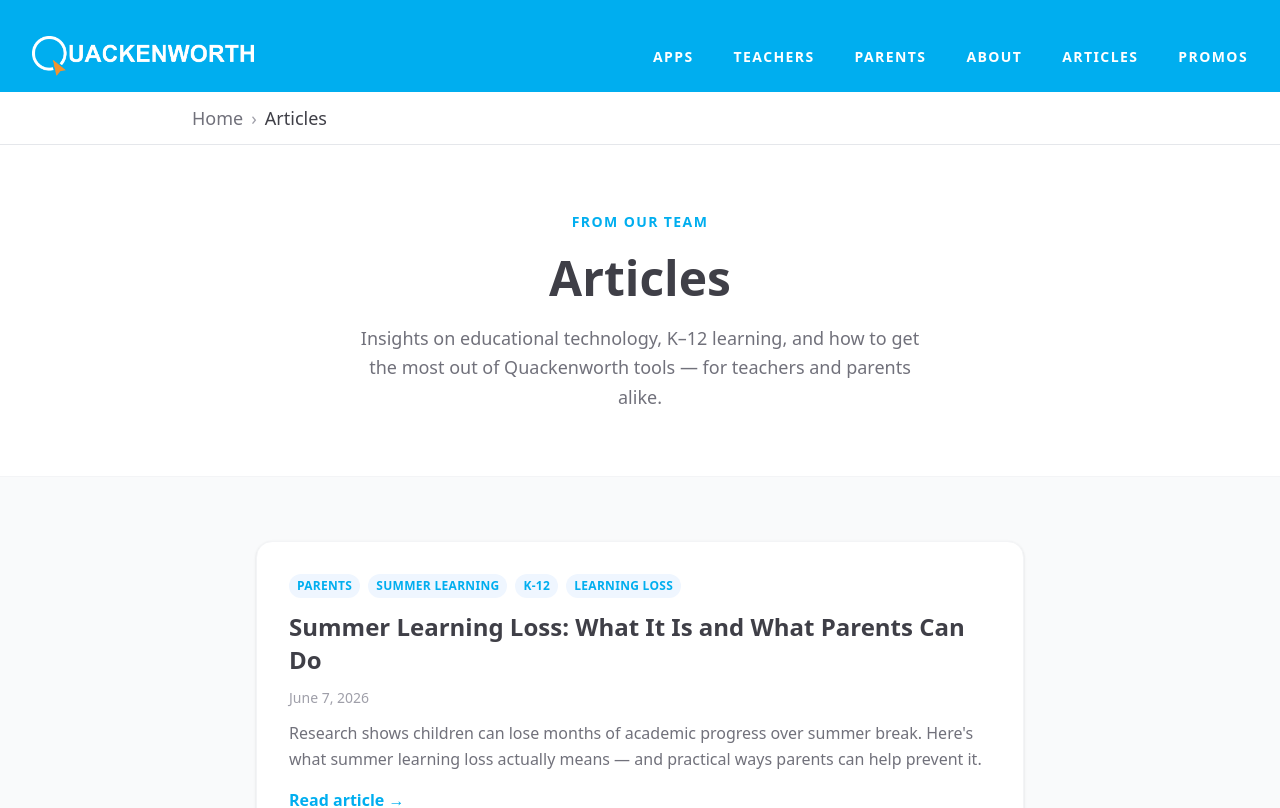
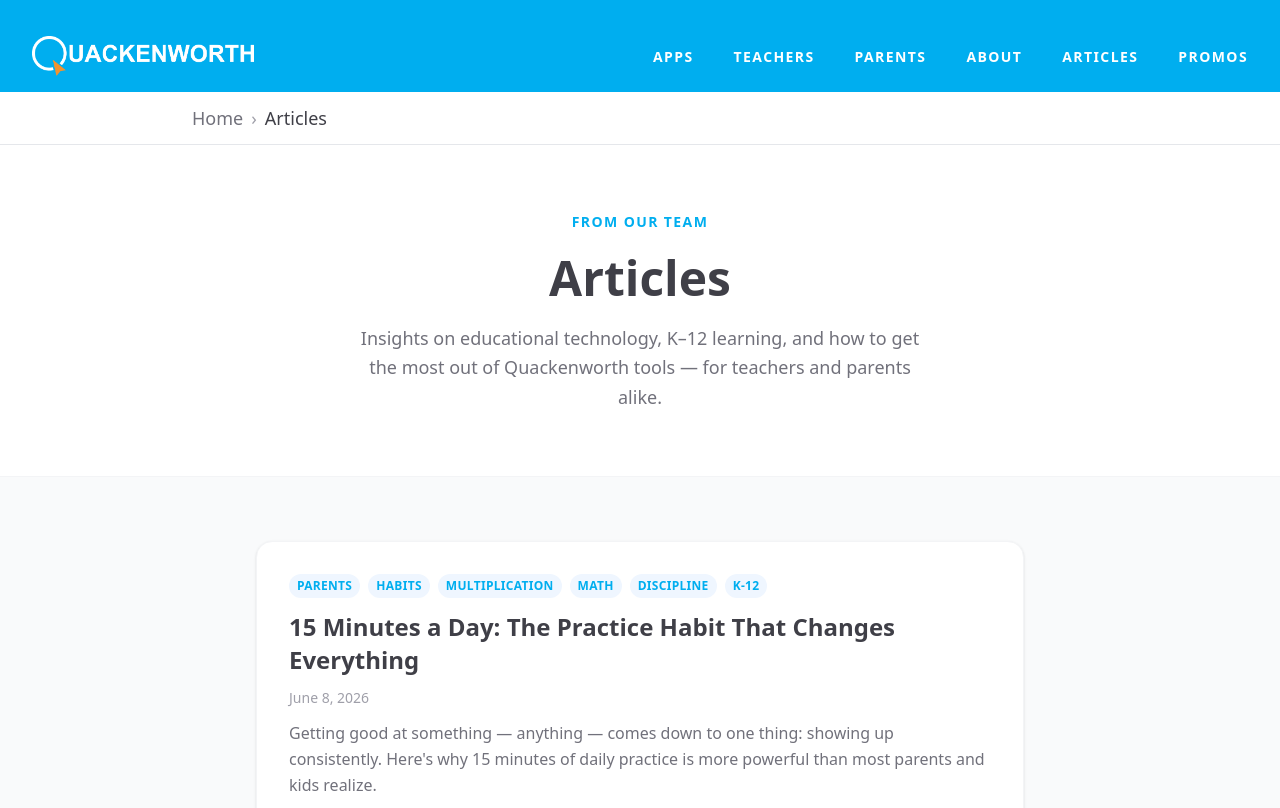
Before and after one commit to BakerShoeMaker/quackenworth, a Next.js app: page /articles in a window 1280 px wide. Shown: the top 808 px of the page. Built offline with nearby package versions, Linux system fonts and the light colour scheme.

Commit message:
added new article.

```diff
--- a/app/articles/articles-data.ts
+++ b/app/articles/articles-data.ts
@@ -22,6 +22,93 @@ export interface Article {
 }
 
 export const articles: Article[] = [
+  {
+    slug: "fifteen-minutes-a-day-the-practice-habit-that-changes-everything",
+    title: "15 Minutes a Day: The Practice Habit That Changes Everything",
+    date: "2026-06-08",
+    excerpt:
+      "Getting good at something — anything — comes down to one thing: showing up consistently. Here's why 15 minutes of daily practice is more powerful than most parents and kids realize.",
+    tags: ["Parents", "Habits", "Multiplication", "Math", "Discipline", "K-12"],
+    heroImage: {
+      src: "/dad and child practicing.png",
+      alt: "Dad and young son sitting together on a couch looking at an educational app on a phone",
+    },
+    appPromo: {
+      href: "/apps/time-to-multiply",
+      appName: "Time to Multiply",
+      appIconSrc: "/time-to-multiply.png",
+      appIconAlt: "Time to Multiply app icon",
+      tagline: "Build multiplication fact fluency — fast.",
+      description:
+        "Time to Multiply is built around short, focused daily practice. Timed drills, instant feedback, and a visual grid help children build multiplication fluency one session at a time. A one-time purchase — no subscription required.",
+      videoSrc: "/promo-time-to-multiply-video.mp4",
+      images: [
+        {
+          src: "/time-to-multiply-1.jpg",
+          alt: "Student practicing multiplication with Time to Multiply",
+          caption: "Daily Practice",
+        },
+        {
+          src: "/time-to-multiply-4.jpg",
+          alt: "Instant feedback shown after answering in Time to Multiply",
+          caption: "Instant Feedback",
+        },
+        {
+          src: "/time-to-multiply-5.jpg",
+          alt: "Progress and results tracking in Time to Multiply",
+          caption: "Track Progress",
+        },
+      ],
+      ctaLabel: "Learn More About Time to Multiply",
+    },
+    content: `
+      <p>There is a simple truth behind every child who becomes good at math, music, reading, or anything else that requires skill: they practiced. Not once in a while. Not in long, exhausting sessions. They practiced a little bit, regularly, over time.</p>
+      <p>Fifteen minutes a day does not sound like much. But compounded over weeks and months, it is one of the most powerful things a child can do to improve at almost anything — and one of the most important habits a parent can help build.</p>
+
+      <h2>Getting good requires showing up</h2>
+      <p>We tend to think of talent as the explanation for why some kids excel and others struggle. But research on skill development consistently points to a different answer: <strong>deliberate practice</strong>. The children who get good at something are usually the ones who practice it regularly — not the ones who are naturally gifted and coast.</p>
+      <p>This matters because it means improvement is available to almost every child. It is not about being a "math person" or having a special gift. It is about showing up, doing the work, and doing it again tomorrow.</p>
+      <p>That idea is worth sharing directly with your kids. When a child understands that practice is the path — not some mysterious ability they either have or don't — it reframes struggle as a normal part of getting better, not as evidence that they can't do it.</p>
+
+      <h2>Why short daily sessions beat long occasional ones</h2>
+      <p>Many parents assume that more time equals more learning. But when it comes to skill-building, consistency outperforms duration. A child who practices multiplication for 15 minutes every day will develop stronger fluency than a child who does a 90-minute review session once a week — even though the weekly total is similar.</p>
+      <p>The reason is how memory works. Skills that are practiced frequently become more automatic over time. Each short session reinforces what was learned in the last one. That spaced repetition is far more effective at building lasting memory than a single long cram session.</p>
+      <p>Short sessions also reduce resistance. Asking a child to sit down for 15 minutes of math practice is a much easier conversation than asking for an hour. When practice feels manageable, children are more likely to engage fully — and more likely to agree to it again tomorrow.</p>
+
+      <h2>Discipline is a skill, not a personality trait</h2>
+      <p>One of the best things you can do for a child is help them understand that discipline is something you build — not something you either have or don't. Children who learn to show up for a task even when they don't feel like it are learning a skill that will serve them in every area of life.</p>
+      <p>A daily practice routine — even a short one — is one of the most direct ways to teach this. When a child sits down to practice multiplication at the same time each afternoon, they are learning to do a hard thing consistently. That habit of follow-through, built through small daily choices, is foundational.</p>
+      <p>It does not need to be framed as discipline in a heavy or punitive way. It can simply be part of the daily structure: this is what we do after school, just like brushing teeth before bed. The more automatic it becomes, the less willpower it requires — and that is exactly the goal.</p>
+
+      <h2>Productive habits start early</h2>
+      <p>The habits children form during the elementary years tend to stick. A third grader who learns to do a little bit of focused work every day is building a pattern of behavior that will carry into middle school, high school, and beyond. A child who learns early that effort produces results develops a relationship with hard work that pays dividends for years.</p>
+      <p>Parents are in a unique position to help establish those patterns. Not by forcing hours of homework or creating stress around practice, but by building simple, sustainable routines that normalize daily effort. Fifteen minutes of meaningful work, done consistently, teaches a child more about how to succeed than any single long study session ever will.</p>
+
+      <h2>Multiplication is a perfect place to build the habit</h2>
+      <p>Multiplication fluency is one of the clearest examples of a skill that responds directly to consistent practice. Children who know their multiplication facts automatically — who can recall 7 × 8 or 6 × 9 without stopping to think — have a significant advantage as math gets more complex. Division, fractions, algebra, and multi-step word problems all become easier when the underlying facts are automatic.</p>
+      <p>And multiplication fluency is built almost entirely through repetition. Understanding the concept comes first, but fluency — the ability to recall facts quickly and accurately — comes from practice. There is no shortcut. But there is a straightforward path: a little bit every day.</p>
+      <p>That is exactly what <strong>Time to Multiply</strong> is designed for. Short, focused sessions that give children the right kind of repetition — timed drills, visual support, and immediate feedback — in a format that works for daily practice. The goal is not a long homework session. It is five to fifteen focused minutes, done regularly, that build real fluency over time.</p>
+      <p>When children use Time to Multiply as part of a daily routine, the practice becomes normal. They know what to expect, they can see their progress, and they start to feel the satisfaction that comes from getting faster and more accurate over time. That feeling of earned improvement is one of the best motivators there is.</p>
+
+      <h2>What a 15-minute practice routine can look like</h2>
+      <p>A daily practice routine does not need to be complicated. Here is one simple structure that works well for elementary-age children:</p>
+      <ul>
+        <li><strong>Minutes 1–3:</strong> Warm up with a set of easier, familiar facts. Start from a place of confidence.</li>
+        <li><strong>Minutes 4–12:</strong> Focus on the facts that need work. Use Time to Multiply to get structured repetition with immediate feedback.</li>
+        <li><strong>Minutes 13–15:</strong> End with a quick review of what improved. Name the progress. Let the child feel good about what they accomplished.</li>
+      </ul>
+      <p>That is it. Fifteen minutes. Done the same way, at the same time, as many days a week as possible. The routine itself is part of what makes it work — when practice is predictable, children spend less mental energy resisting it and more energy actually doing it.</p>
+
+      <h2>Talk to your kids about why practice matters</h2>
+      <p>Children are more motivated when they understand the purpose behind what they are doing. Take a few minutes to explain the idea directly: if you want to be good at something, you have to practice. That is how it works — for athletes, for musicians, for writers, and for mathematicians.</p>
+      <p>You might point to something your child already does well and trace it back to repetition. Can they ride a bike? That took practice. Can they read chapter books? That took practice. Multiplication is no different. The facts feel hard now, but with regular practice, they will start to feel automatic — and that is a feeling worth working toward.</p>
+      <p>When children internalize that connection between effort and improvement, they start to approach challenges differently. Practice becomes something they do because it works, not just something parents ask them to do. That shift — from external pressure to internal motivation — is one of the most valuable things a child can develop.</p>
+
+      <h2>A small investment with a lasting return</h2>
+      <p>Fifteen minutes a day is not a large ask. But over a school year, it adds up to more than 45 hours of focused practice. That is enough to build real fluency, establish a strong work habit, and give a child genuine confidence in a skill that will matter throughout their education.</p>
+      <p>Start small. Start consistent. Let the habit do the work.</p>
+    `,
+  },
   {
     slug: "summer-learning-loss-what-parents-can-do",
     title: "Summer Learning Loss: What It Is and What Parents Can Do",
```
Also changed, not shown: 1 other file (tests, documents, lock files or other folders).
